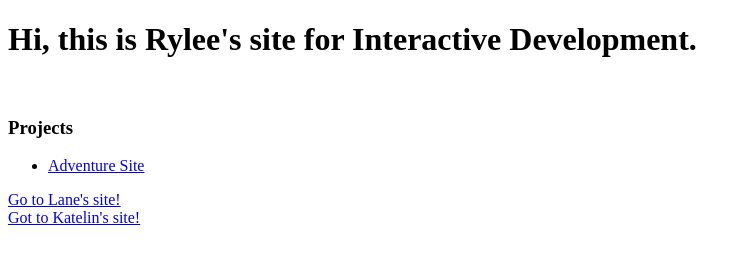
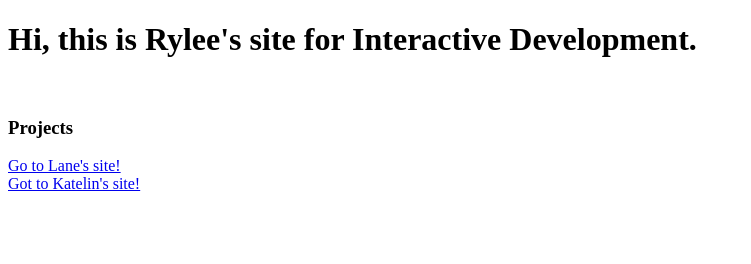
Before and after one commit to Rylee094/rylee-norris-interactive-development-2025-fall, a plain HTML site: page index.html in a window 1280 px wide. Shown: the whole page, without its empty margins (0-751 px from the left). Drawn offline with Linux system fonts and the light colour scheme.

Commit message:
took away old link for adventure site

```diff
--- a/index.html
+++ b/index.html
@@ -7,7 +7,7 @@
 
 <h3>Projects</h3>
 <ul>
-<li><a href="project-1/index.html">Adventure Site</a></li>
+
 </ul>
     <a href="https://lanemarq.github.io/lane-marquez-interactive-development-2025-fall/">Go to Lane's site!</a><br>
     <a href="https://kbrown18-dotcom.github.io/katelin-brown-interactivedevelopment-2025-fall/">Got to Katelin's site!</a><br>
```
